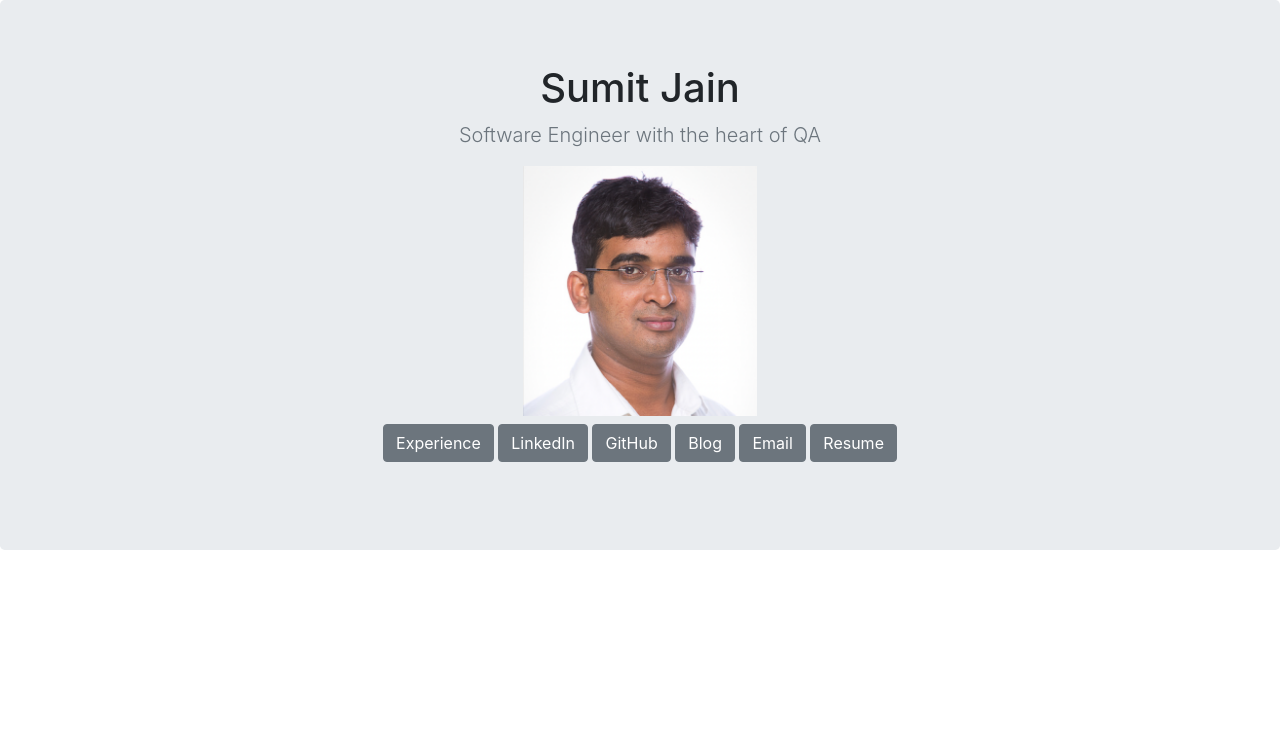
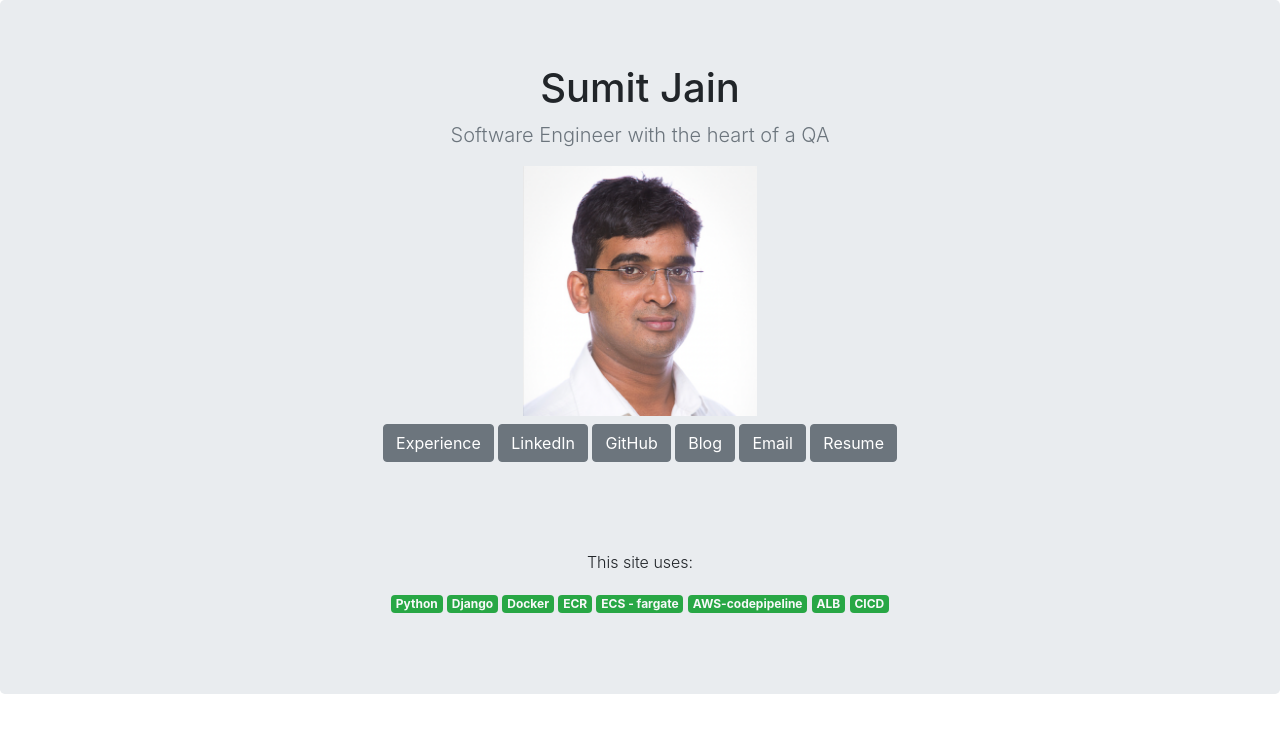
Before and after one commit to SumitJainUTD/portfolio-cicd, a Django app: page / in a window 1280 px wide. Shown: the part 54-787 px from the top of the page. Run offline with Django 3.2, Linux system fonts and the light colour scheme; some libraries are stand-ins or nearby versions.

Commit message:
added site skills

```diff
--- a/resume/app/templates/app/sumit.html
+++ b/resume/app/templates/app/sumit.html
@@ -46,7 +46,8 @@
       <section class="jumbotron text-center">
         <div class="container">
           <h1 class="jumbotron-heading">Sumit Jain</h1>
-          <p class="lead text-muted">Software Engineer with the heart of QA</p>
+          <p class="lead text-muted">Software Engineer with the heart of a QA</p>
+
           <img src="{% static 'sjain.png' %}" height=250/>
             <p>
                 <a href="{% url 'jobs' %}" class="btn btn-secondary my-2" >Experience</a>
@@ -54,10 +55,26 @@
                 <a href="https://github.com/SumitJainUTD" class="btn btn-secondary my-2" target="_blank" >GitHub</a>
                 <a class="btn btn-secondary my-2" href="http://algorithms.tutorialhorizon.com/" target="_blank">Blog</a>
                 <a href="mailto:SumitJain0612@gmail.com" class="btn btn-secondary my-2" target="_blank">Email</a>
-<!--                <a class="btn btn-secondary my-2" href="{% static 'sumit_resume.pdf' %}" target="_blank">Resume</a>-->
+    <!--                <a class="btn btn-secondary my-2" href="{% static 'sumit_resume.pdf' %}" target="_blank">Resume</a>-->
                 <a class="btn btn-secondary my-2" href="https://app.box.com/s/p236jk6927gcif5zmh685bq4uh9pa891" target="_blank">Resume</a>
             </p>
-
+            </br>
+            </br>
+            <p> </p>
+            <p></p>
+            <p></p>
+            <p></p>
+            <p class="font-weight-light">This site uses:</p>
+            <p>
+                <span class="badge rounded-pill bg-success text-light">Python</span>
+                <span class="badge rounded-pill bg-success text-light">Django</span>
+                <span class="badge rounded-pill bg-success text-light">Docker</span>
+                <span class="badge rounded-pill bg-success text-light">ECR</span>
+                <span class="badge rounded-pill bg-success text-light">ECS - fargate</span>
+                <span class="badge rounded-pill bg-success text-light">AWS-codepipeline</span>
+                <span class="badge rounded-pill bg-success text-light">ALB</span>
+                <span class="badge rounded-pill bg-success text-light">CICD</span>
+            </p>
 
 
         </div>
```
